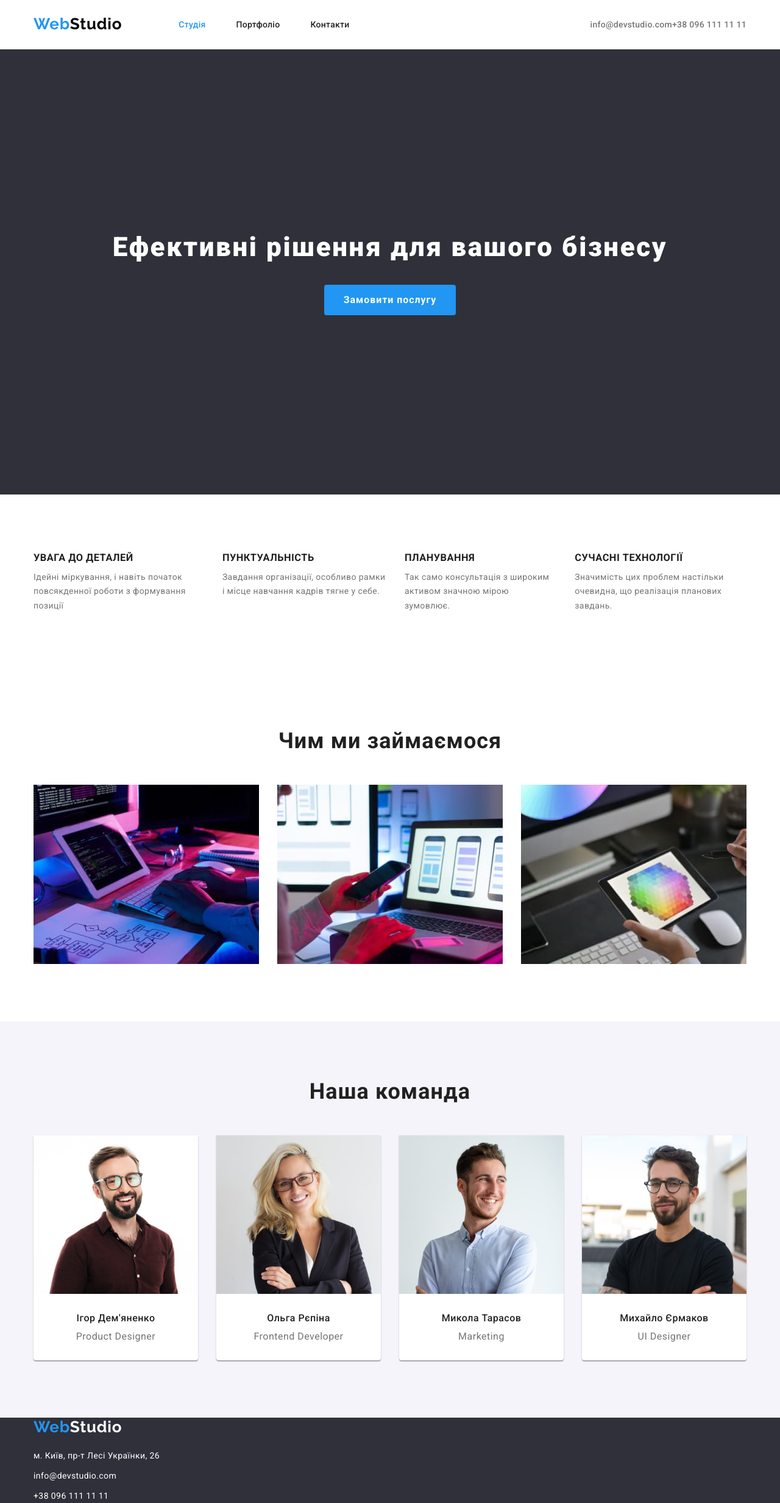
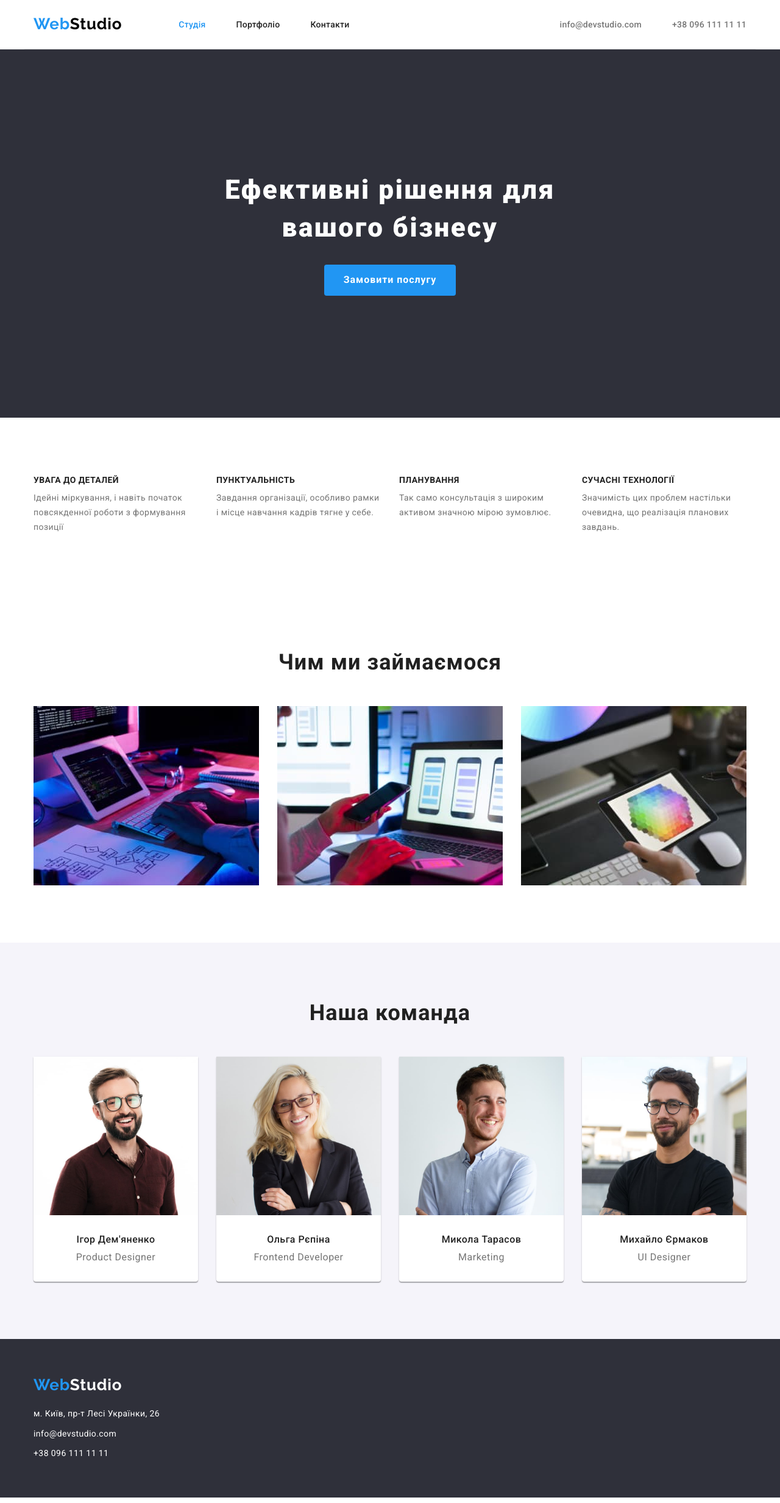
Before and after one commit to DarleneZaremba/goit-markup-hw-03, a plain HTML site: page index.html in a window 1280 px wide. Shown: the whole page at 61% size. Drawn offline with nearby package versions, Linux system fonts and the light colour scheme.

Commit message:
Corrected mistaked

```diff
--- a/index.html
+++ b/index.html
@@ -16,41 +16,43 @@
   </head>
 
   <body class="studio-main">
-    <header class="page-header">
-      <div class="container">
-
-        <div class="nav-flex">
-          <nav class="logo-flex">
+    <header class="page-header container">
+      <div class="flex-header">
             <a href="" class="logo link">
           <span class="web-logo">Web</span>Studio</a
              >
+            <nav >
 
-            <ul class="site-nav list site-nav-flex ">
-              <li class="site-nav-item"><a href="./index.html" class="link current">Студія</a></li>
 
-              <li class="site-nav-item"><a href="./portfolio.html" class="link">Портфоліо</a></li>
+            <ul class="site-nav list site-nav-flex">
+              <li class="site-nav-item">
+                <a href="./index.html" class="link current">Студія</a>
+              </li>
 
-              <li class="site-nav-item"><a href="" class="link">Контакти</a></li>
+              <li class="site-nav-item">
+                <a href="./portfolio.html" class="link ">Портфоліо</a>
+              </li>
+
+              <li class="site-nav-item">
+                <a href="" class="link">Контакти</a>
+              </li>
             </ul>
           </nav>
 
-
-
-        <ul class="contact list contact-flex ">
-          <li>
+          <ul class="contact list contact-flex">
+            <li class="contact-item">
               <a href="mailto:info@devstudio.com" class="contact-link link"
                 >info@devstudio.com</a
               >
             </li>
 
-          <li>
+            <li class="contact-item">
               <a href="tel:380961111111" class="contact-link link"
                 >+38 096 111 11 11</a
               >
             </li>
           </ul>
         </div>
-
       </div>
     </header>
 
@@ -60,9 +62,9 @@
 
     <main>
 
-      <section class="hero section">
-        <div class="container hero-container">
-          <h1 class="hero-title">Ефективні рішення для вашого бізнесу</h1>
+      <section class="hero">
+        <div class="container">
+          <h1 class="hero-title">Ефективні рішення для <br> вашого бізнесу</h1>
 
           <button type="button" class="hero-button">Замовити послугу</button>
         </div>
@@ -166,10 +168,12 @@
               alt="Фото члена команди"
               width="270"
             />
-
+<div class="team-text">
   <h3 class="team-member">Ігор Дем'яненко</h3>
 
   <p class="team-job">Product Designer</p>
+</div>
+
           </li>
 
           <li class="team-item">
@@ -178,10 +182,12 @@
               alt="Фото члена команди"
               width="270"
             />
-
+<div class="team-text">
   <h3 class="team-member">Ольга Рєпіна</h3>
 
   <p class="team-job">Frontend Developer</p>
+</div>
+
           </li>
 
           <li class="team-item">
@@ -190,10 +196,12 @@
               alt="Фото члена команди"
               width="270"
             />
-
+<div class="team-text">
   <h3 class="team-member">Микола Тарасов</h3>
 
   <p class="team-job">Marketing</p>
+</div>
+
           </li>
 
           <li class="team-item">
@@ -202,10 +210,12 @@
               alt="Фото члена команди"
               width="270"
             />
-
+<div class="team-text">
   <h3 class="team-member">Михайло Єрмаков</h3>
 
   <p class="team-job">UI Designer</p>
+</div>
+
           </li>
         </ul>
 </div>
--- a/styles/styles.css
+++ b/styles/styles.css
@@ -71,6 +71,8 @@ ul {
 /* SITE NAV // HEADER */
 header{
   border-bottom: 1px solid #ECECEC;
+
+
 }
 .container {
   margin-left: auto;
@@ -79,23 +81,20 @@ header{
   padding-left: 15px;
   padding-right: 15px;
 }
-.nav-flex {
+
+.flex-header{
   display: flex;
-  justify-content: space-between;
+  /*  justify-content: center;  */
+  align-items: center;
   height: 80px;
 }
 
-.contact-flex {
-  display: flex;
-  align-items: center;
-}
-.logo-flex {
-  display: flex;
-  align-items: center;
-}
 .site-nav-flex {
   display: flex;
 }
+
+
+
 
 .site-nav-item {
   margin-right: 50px;
@@ -118,6 +117,16 @@ header{
   color: var(--accent-color);
 }
 
+.contact-flex {
+  display: flex;
+
+  margin-left: auto;
+}
+
+
+.contact-item:first-child{
+  margin-right: 50px;
+}
 .contact-link {
   color: var(--main-text-color);
   font-weight: 500;
@@ -156,23 +165,32 @@ header{
   letter-spacing: 0.06em;
   text-align: center;
   border: none;
-  border-radius: 4px;
+  border-radius: 4px;feature
   cursor: pointer;
   padding: 10px 32px;
 }
-.hero-container {
-  text-align: center;
+
+.hero{
   padding-top: 200px;
   padding-bottom: 200px;
 }
 
+.hero>.container{
+  text-align: center;
+}
+
 /* Section features */
+
+.features{
+  padding-bottom: 0tean;
+}
 
 .features-list {
   display: flex;
 }
 .features-item {
   margin-right: 30px;
+  flex-basis: 270px;
 }
 .features-item:last-child {
   margin-right: 0;
@@ -196,6 +214,7 @@ header{
   letter-spacing: 0.03em;
   text-align: left;
   margin-bottom: 10px;
+  font-size: 14px;
 }
 
 .features-text {
@@ -213,6 +232,7 @@ header{
 }
 .work-item {
   margin-right: 30px;
+  flex-basis: 370px;
 }
 .work-item:last-child {
   margin-right: 0;
@@ -251,6 +271,7 @@ header{
 }
 .team-item:last-child {
   margin-right: 0;
+  flex-basis: 270px;
 }
 
 .team-title {
@@ -266,11 +287,12 @@ header{
 }
 .team img {
   display: block;
-  margin-bottom: 30px;
+
 }
-.team p {
-  margin-top: 0;
-  margin-bottom: 30px;
+
+.team-text{
+ padding-top: 30px;
+ padding-bottom: 30px;
 }
 
 .team-member {
@@ -303,6 +325,8 @@ header{
 }
 .footer {
   background-color: #2f303a;
+  padding-top: 60px;
+  padding-bottom: 60px;
 }
 .address {
   line-height: 1.7;
@@ -391,10 +415,11 @@ header{
   flex-wrap: wrap;
 }
 .portfolio-item {
-  width: 370px;
+
   margin-right: 30px;
   margin-bottom: 30px;
   background: #ffffff;
+  flex-basis: 370px;
 
 }
 
```
Also changed, not shown: portfolio.html (+10 -10 lines), questions.html (added, +31 -0 lines). Lines whose indentation alone changed are shown as unchanged.
